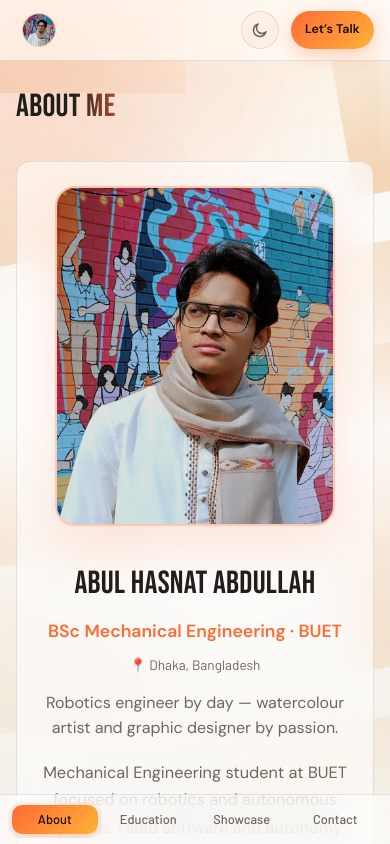
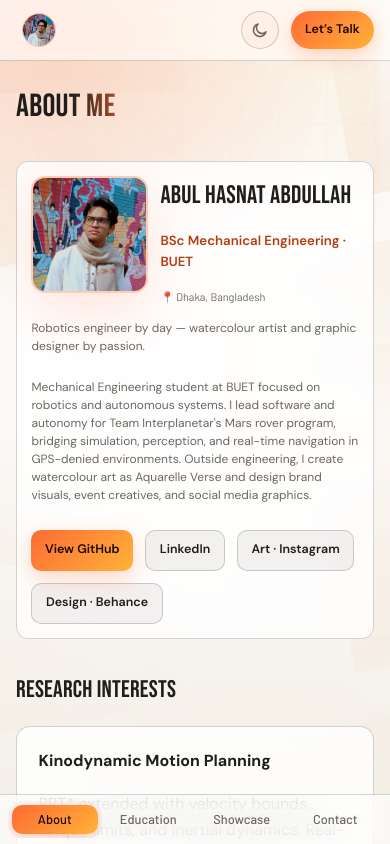
Before and after one commit to abulhasnat-abdullah/abdullah-portfolio, a React (Vite) app: page /#about in a window 390 px wide. Both pictures are taken after a click on the button 259 px from the left and 30 px from the top of the page. Shown: the top 844 px of the page. Built offline with nearby package versions, Linux system fonts and the light colour scheme.

Commit message:
12th Commit

```diff
--- a/src/styles/_base.scss
+++ b/src/styles/_base.scss
@@ -241,13 +241,13 @@ ul {
     border-radius: 999px;
     border: 1px solid $border;
     color: $text-muted;
-    background: rgba(255, 255, 255, 0.02);
+    background: $chip-bg;
     transition: border-color 0.2s ease, color 0.2s ease;
   }
 
   li:hover {
     border-color: rgba($accent, 0.4);
-    color: $accent-2;
+    color: $accent-2-text;
   }
 }
 
@@ -298,7 +298,7 @@ ul {
 
 .btn--ghost {
   border: 1px solid $border;
-  background: rgba(255, 255, 255, 0.02);
+  background: $chip-bg;
 }
 
 .btn--ghost:hover {
@@ -310,14 +310,14 @@ ul {
 .hero__eyebrow {
   font-family: $font-mono;
   font-size: 0.85rem;
-  color: $accent-2;
+  color: $accent-2-text;
   margin-bottom: 0.75rem;
 }
 
 .hero__role {
   margin-top: 0.5rem;
   font-size: 1.1rem;
-  color: $accent;
+  color: $accent-text;
   font-weight: 600;
 }
 
--- a/src/styles/_components.scss
+++ b/src/styles/_components.scss
@@ -112,7 +112,7 @@
 }
 
 .timeline__org {
-  color: $accent-2;
+  color: $accent-2-text;
   font-size: 0.92rem;
   margin-top: 0.2rem;
 }
@@ -190,7 +190,7 @@
 .education-card__grade,
 .education-card__note {
   font-size: 0.88rem;
-  color: $accent-2;
+  color: $accent-2-text;
   margin-bottom: 0.5rem;
 }
 
@@ -206,7 +206,7 @@
 }
 
 .education-card__skills-more {
-  color: $accent !important;
+  color: $accent-text !important;
   border-color: rgba($accent, 0.4) !important;
 }
 
@@ -264,7 +264,7 @@
 }
 
 .achievement-card__context {
-  color: $accent-2 !important;
+  color: $accent-2-text !important;
   margin-bottom: 0.65rem !important;
   font-family: $font-mono;
   font-size: 0.75rem !important;
@@ -357,7 +357,7 @@
 
 .project-card__id {
   font-family: $font-mono;
-  color: $accent;
+  color: $accent-text;
   font-size: 0.85rem;
 }
 
@@ -376,13 +376,13 @@
 }
 
 .project-card__status--in-progress {
-  color: $accent-2;
+  color: $accent-2-text;
   background: rgba($accent-2, 0.16);
 }
 
 .project-card__status--completed {
   color: $text-muted;
-  background: rgba(255, 255, 255, 0.08);
+  background: $chip-bg;
 }
 
 .project-card h3 {
@@ -404,7 +404,7 @@
   z-index: 1;
   font-family: $font-mono;
   font-size: 0.78rem;
-  color: $accent;
+  color: $accent-text;
 }
 
 .section-lead {
@@ -447,12 +447,12 @@
 
   .creative-card__platform,
   .creative-card__link {
-    color: $accent-2;
+    color: $accent-2-text;
   }
 
   .creative-card__role {
     background: rgba($accent-2, 0.14);
-    color: $accent-2;
+    color: $accent-2-text;
   }
 }
 
@@ -467,12 +467,12 @@
 
   .creative-card__platform,
   .creative-card__link {
-    color: $accent;
+    color: $accent-text;
   }
 
   .creative-card__role {
     background: $accent-soft;
-    color: $accent;
+    color: $accent-text;
   }
 }
 
@@ -506,7 +506,7 @@
 .creative-card__handle {
   font-family: $font-mono;
   font-size: 0.82rem;
-  color: $accent-2;
+  color: $accent-2-text;
   margin-bottom: 0.85rem;
 }
 
@@ -638,7 +638,7 @@
   code {
     font-family: $font-mono;
     font-size: 0.82rem;
-    color: $accent-2;
+    color: $accent-2-text;
     background: rgba($accent, 0.1);
     padding: 0.1rem 0.4rem;
     border-radius: 6px;
@@ -648,7 +648,7 @@
 .gallery-empty__title {
   font-family: $font-mono;
   font-size: 0.95rem;
-  color: $accent;
+  color: $accent-text;
   margin-bottom: 0.6rem;
   text-transform: uppercase;
   letter-spacing: 0.05em;
@@ -694,7 +694,7 @@
     text-transform: capitalize;
 
     span {
-      color: $accent-2;
+      color: $accent-2-text;
       font-size: 0.72rem;
     }
   }
@@ -812,7 +812,7 @@
 
 .skill-badge__track {
   fill: none;
-  stroke: rgba(255, 255, 255, 0.08);
+  stroke: $border;
 }
 
 .skill-badge__bar {
@@ -852,7 +852,7 @@
   font-family: $font-nav;
   font-size: 1.05rem;
   font-weight: 600;
-  color: $accent;
+  color: $accent-text;
   text-transform: uppercase;
 }
 
@@ -869,7 +869,7 @@
   font-family: $font-nav;
   font-size: 0.66rem;
   font-weight: 600;
-  color: $accent;
+  color: $accent-text;
 }
 
 .certificate-grid {
@@ -917,7 +917,7 @@
 .certificate-card__issuer {
   font-family: $font-mono;
   font-size: 0.78rem;
-  color: $accent-2;
+  color: $accent-2-text;
   margin-bottom: 0.4rem;
 }
 
@@ -952,7 +952,7 @@
   margin-top: 0.5rem;
   font-family: $font-mono;
   font-size: 0.85rem;
-  color: $accent;
+  color: $accent-text;
 }
 
 .contact {
@@ -990,9 +990,9 @@
   padding: 1rem 1.1rem;
   border-radius: 12px;
   border: 1px solid $border;
-  background: rgba(0, 0, 0, 0.3);
+  background: $surface-strong;
   overflow: hidden;
-  transition: border-color 0.2s ease, transform 0.2s ease, box-shadow 0.2s ease;
+  transition: border-color 0.2s ease, transform 0.2s ease, box-shadow 0.2s ease, background 0.2s ease;
 }
 
 .contact-link:hover {
@@ -1004,7 +1004,7 @@
 .contact-link span {
   font-family: $font-mono;
   font-size: 0.72rem;
-  color: $accent;
+  color: $accent-text;
   text-transform: uppercase;
   letter-spacing: 0.08em;
 }
@@ -1090,7 +1090,7 @@
   margin-top: 0.15rem;
   font-family: $font-mono;
   font-size: 0.72rem;
-  color: $accent-2;
+  color: $accent-2-text;
 }
 
 .org-card__roles {
@@ -1137,7 +1137,7 @@
   margin-top: 0.35rem;
   font-family: $font-mono;
   font-size: 0.72rem;
-  color: $accent-2;
+  color: $accent-2-text;
 }
 
 .org-card__toggle {
@@ -1145,7 +1145,7 @@
   font-family: $font-nav;
   font-size: 0.78rem;
   font-weight: 600;
-  color: $accent;
+  color: $accent-text;
   text-align: left;
   border-top: 1px solid $border;
   background: rgba($accent, 0.04);
@@ -1157,7 +1157,6 @@
 }
 
 @media (max-width: 960px) {
-  .about__hero,
   .about__grid,
   .achievement-grid,
   .project-grid,
@@ -1169,33 +1168,69 @@
     grid-template-columns: 1fr;
   }
 
+  // Photo sits beside just the name/role/location. The tagline, bio, and
+  // action buttons promote out of .about__hero-info (via display: contents)
+  // so they can span the full card width in their own row below, instead
+  // of being squeezed into the narrow text column next to the photo.
+  .about__hero {
+    grid-template-columns: minmax(80px, min(28vw, 170px)) 1fr;
+    grid-auto-rows: auto;
+    align-items: start;
+    padding: clamp(1rem, 4vw, 1.5rem);
+    row-gap: 0.4rem;
+    column-gap: clamp(0.85rem, 3vw, 1.5rem);
+  }
+
   .about__photo {
     width: 100%;
-    max-width: 280px;
-    height: 340px;
-    margin: 0 auto;
+    height: auto;
+    aspect-ratio: 1 / 1;
+    min-height: 0;
+    margin: 0;
+    grid-column: 1;
+    grid-row: 1 / 4;
   }
 
   .about__hero-info {
-    text-align: center;
+    display: contents;
+  }
+
+  .about__hero-info .about__name {
+    grid-column: 2;
+    grid-row: 1;
+  }
+
+  .about__hero-info .hero__role {
+    grid-column: 2;
+    grid-row: 2;
   }
 
   .about__hero-info .hero__location {
-    justify-content: center;
+    grid-column: 2;
+    grid-row: 3;
+    justify-content: flex-start;
+  }
+
+  .about__hero-info .hero__tagline,
+  .about__hero-info .hero__bio,
+  .about__hero-info .hero__actions {
+    grid-column: 1 / -1;
+    margin-left: 0;
+    margin-right: 0;
+    max-width: none;
+  }
+
+  .about__hero-info .hero__tagline {
+    margin-top: 0.5rem;
   }
 
   .about__hero-info .hero__actions {
-    justify-content: center;
-  }
-
-  .about__hero-info .hero__bio,
-  .about__hero-info .hero__tagline {
-    margin-left: auto;
-    margin-right: auto;
+    justify-content: flex-start;
   }
 
   .about__hero-info .hero__bio {
-    text-align: center;
+    text-align: left;
+    text-align-last: left;
   }
 
   .timeline__head {
@@ -1207,3 +1242,42 @@
     align-items: flex-start;
   }
 }
+
+// Shrink the About "hero" text further as the viewport narrows, so the
+// photo + text row stays comfortable all the way down to small phones.
+@media (max-width: 520px) {
+  .about__hero {
+    grid-template-columns: minmax(72px, min(30vw, 120px)) 1fr;
+    padding: 0.9rem;
+    row-gap: 0.35rem;
+    column-gap: 0.75rem;
+    border-radius: calc($radius - 2px);
+  }
+
+  .about__photo {
+    border-radius: 14px;
+  }
+
+  .about__name {
+    font-size: clamp(1.15rem, 6.5vw, 1.6rem);
+  }
+
+  .about__hero-info .hero__role {
+    font-size: clamp(0.78rem, 3.4vw, 0.9rem);
+  }
+
+  .about__hero-info .hero__location {
+    font-size: clamp(0.68rem, 2.8vw, 0.78rem);
+  }
+
+  .about__hero-info .hero__tagline,
+  .about__hero-info .hero__bio {
+    font-size: clamp(0.75rem, 3vw, 0.85rem);
+    line-height: 1.5;
+  }
+
+  .about__hero-info .hero__actions .btn {
+    padding: 0.6rem 0.85rem;
+    font-size: 0.78rem;
+  }
+}
--- a/src/styles/_navigation.scss
+++ b/src/styles/_navigation.scss
@@ -101,7 +101,7 @@
 }
 
 .topnav__pill:hover:not(.topnav__pill--active) {
-  color: $accent-2;
+  color: $accent-2-text;
 }
 
 .topnav__pill--active {
@@ -185,11 +185,15 @@
   }
 
   &:hover {
-    color: $accent-2;
+    color: $accent-2-text;
     border-color: rgba($accent, 0.4);
     transform: translateY(-1px);
   }
 }
+
+// Height reserved for the fixed mobile category dock at the bottom of the
+// screen, so scrollable content doesn't end up hidden behind it.
+$mobile-dock-height: 4.75rem;
 
 // Bottom "dock" — mirrors the topnav's category pills but as fixed icon
 // tabs, swapped in once the window is too narrow for the horizontal pill
@@ -256,7 +260,7 @@
   // Room for the fixed dock so the last section content isn't hidden
   // behind it.
   .layout__content {
-    padding-bottom: calc(4.75rem + env(safe-area-inset-bottom, 0px));
+    padding-bottom: calc(#{$mobile-dock-height} + env(safe-area-inset-bottom, 0px));
   }
 }
 
@@ -270,9 +274,19 @@
 }
 
 @media (max-width: 760px) {
+  // Sub-nav sits pinned at the top, directly under the main nav bar —
+  // same pattern as the top tab bar, not stacked with the bottom dock.
   .section-pills {
     display: flex;
     justify-content: center;
+    position: sticky;
+    top: $header-height;
+    z-index: 20;
+    margin: 0;
+    padding: 0.65rem 1rem;
+    background: var(--nav-bg);
+    backdrop-filter: blur(16px) saturate(140%);
+    -webkit-backdrop-filter: blur(16px) saturate(140%);
   }
 }
 
@@ -296,7 +310,7 @@
 
 .section-pills__item:hover {
   border-color: rgba($accent, 0.45);
-  color: $accent-2;
+  color: $accent-2-text;
 }
 
 .section-pills__item--active {
@@ -370,6 +384,6 @@
 // on the smallest screens (both media queries match at once there).
 @media (max-width: 760px) {
   .layout__content {
-    padding-bottom: calc(4.75rem + env(safe-area-inset-bottom, 0px));
+    padding-bottom: calc(#{$mobile-dock-height} + env(safe-area-inset-bottom, 0px));
   }
 }
--- a/src/styles/_variables.scss
+++ b/src/styles/_variables.scss
@@ -30,13 +30,30 @@
     --hero-bg-opacity: 0.45;
     --glow-opacity: 1;
     --glow-blend: screen;
+
+    // Accent colors used specifically for TEXT (labels, links, headings).
+    // In dark mode these are the same bright brand colors used everywhere
+    // else. In light mode the raw brand orange/amber are too pale against a
+    // cream background to read as text, so they get darkened variants that
+    // still read as "accent" but meet contrast requirements.
+    --accent-text: #ff6b35;
+    --accent-2-text: #ffb238;
+
+    // Translucent surface used for elements that need to sit on top of a
+    // themed card (e.g. contact links) without hardcoding black/white.
+    --surface-strong: rgba(0, 0, 0, 0.3);
+
+    // Background used for small pill/tag chips (skill tags, filter tags).
+    // A hardcoded white tint reads fine on a black page but disappears
+    // entirely on a light one, so this is themed too.
+    --chip-bg: rgba(255, 255, 255, 0.05);
   }
 
   [data-theme='light'] {
     --bg: #f3efe7;
     --bg-elevated: #ffffff;
-  --bg-card: rgba(255, 255, 255, 0.55);
-  --border: rgba(20, 18, 15, 0.1);
+    --bg-card: rgba(255, 255, 255, 0.82);
+    --border: rgba(20, 18, 15, 0.18);
 
     --text: #201e1a;
     --text-muted: #6b675f;
@@ -52,6 +69,16 @@
     --hero-bg-opacity: 0.65;
     --glow-opacity: 0.45;
     --glow-blend: normal;
+
+    // Darkened so accent-colored text (labels, links, nav hover states)
+    // stays readable on the light cream background — the raw brand orange
+    // and amber fail contrast here (~2:1 and ~1.6:1), these pass AA (~5:1).
+    --accent-text: #b23d0f;
+    --accent-2-text: #8a5a00;
+
+    --surface-strong: rgba(255, 255, 255, 0.65);
+
+    --chip-bg: rgba(20, 18, 15, 0.05);
   }
 
   // ---------------------------------------------------------------------------
@@ -68,12 +95,19 @@ $text: var(--text);
   $text-muted: var(--text-muted);
   $text-soft: var(--text-soft);
 
-$accent: #ff6b35;        // primary orange
-$accent-2: #ffb238;      // amber — gradient partner / secondary highlight
+  $accent: #ff6b35;        // primary orange — backgrounds, borders, glows (theme-independent)
+  $accent-2: #ffb238;      // amber — gradient partner / secondary highlight (theme-independent)
   $accent-ink: #1a0800;    // dark text sitting on top of orange fills
   $accent-soft: rgba(255, 107, 53, 0.12);
   $accent-glow: rgba(255, 107, 53, 0.45);
   $warning: $accent-2;
+
+  // Use these (instead of $accent / $accent-2) whenever the color is applied
+  // as TEXT color, so light mode swaps in a readable, higher-contrast shade.
+  $accent-text: var(--accent-text);
+  $accent-2-text: var(--accent-2-text);
+  $surface-strong: var(--surface-strong);
+  $chip-bg: var(--chip-bg);
 
   $gradient-accent: linear-gradient(135deg, $accent, $accent-2);
 
```
Also changed, not shown: public/images/bg/hero-bg-light.jpg. Lines whose indentation alone changed are shown as unchanged.
